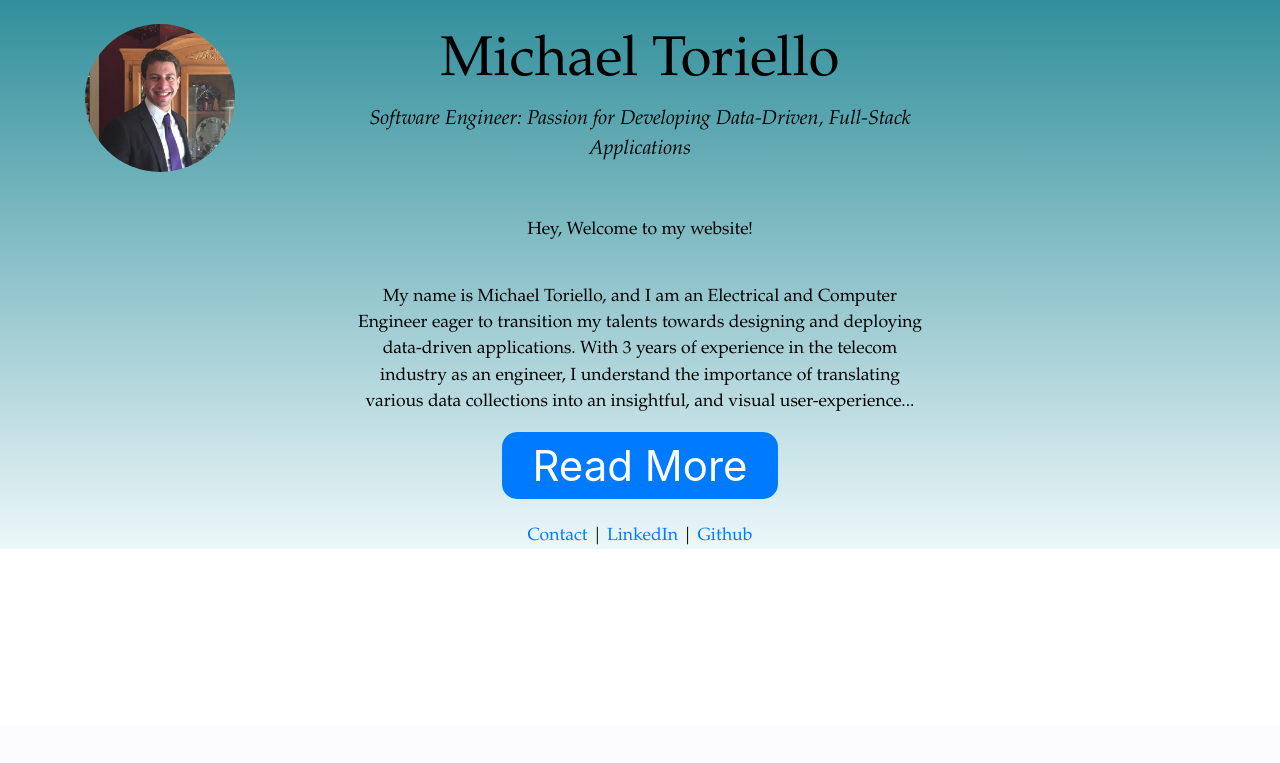
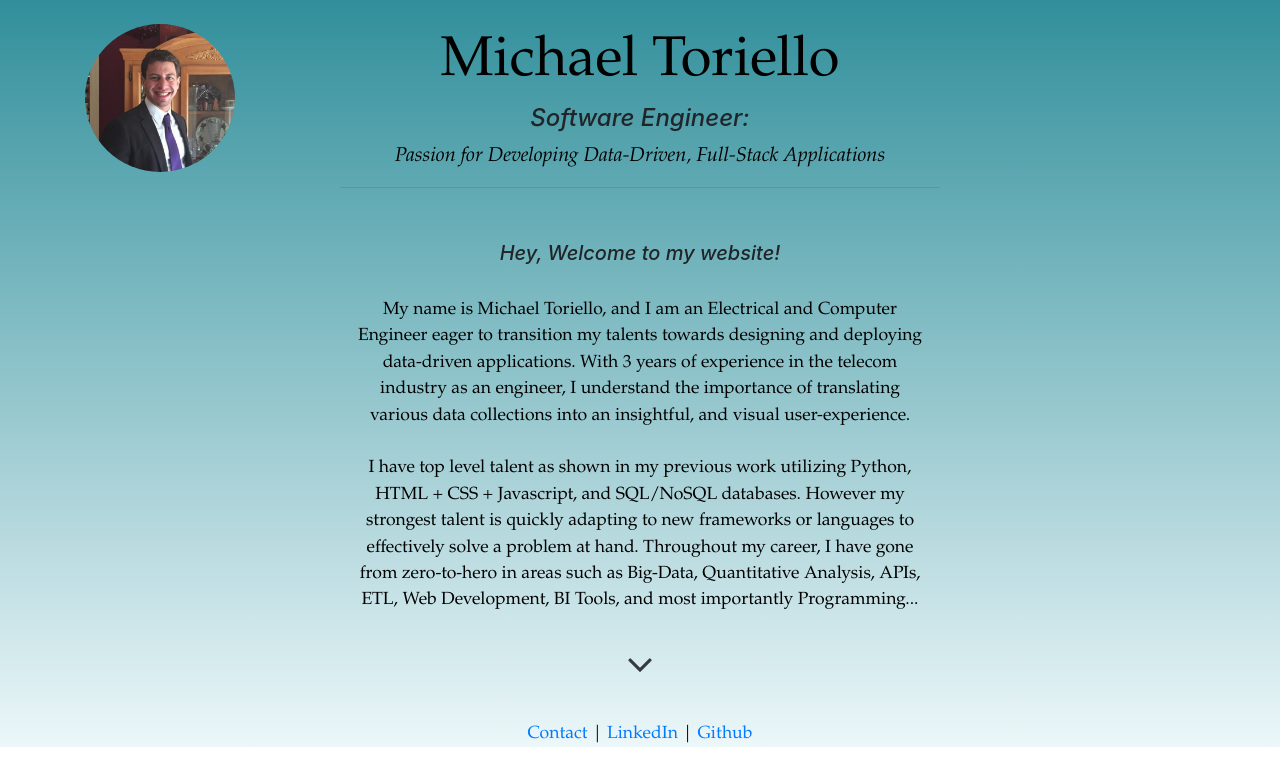
Before and after one commit to mtoriello0725/Django_mysite, a Django app: page / in a window 1280 px wide. Shown: the part 75-838 px from the top of the page. Before the commit the page ends 624 px from the top, so only its background shows below. Run offline with Django 3.2, Linux system fonts and the light colour scheme; some libraries are stand-ins or nearby versions.

Commit message:
added more content to read more. Also modified button for read more.

```diff
--- a/personal/templates/personal/home.html
+++ b/personal/templates/personal/home.html
@@ -7,22 +7,28 @@
 <div class="jumbotron vertical-center">
   <div class="container container-fluid">
     <h4 class="display-4">Michael Toriello</h4>
-    <p id="description" class="lead font-italic">Software Engineer: Passion for Developing Data-Driven, Full-Stack Applications</p>
+    <h4 class="display-5 font-italic">Software Engineer:</h4><p class="lead font-italic">Passion for Developing Data-Driven, Full-Stack Applications</p>
   </div>
+  <hr>
 </div>
 <div class='container-fluid vertical-center'>
-  <p class="home-text">Hey, Welcome to my website!</p>
+  <h5 class="font-italic font-bold">Hey, Welcome to my website!</h5>
   <br>
   <p class="home-text">
-    My name is Michael Toriello, and I am an Electrical and Computer Engineer eager to transition my talents towards designing and deploying data-driven applications. With 3 years of experience in the telecom industry as an engineer, I understand the importance of translating various data collections into an insightful, and visual user-experience.<span id="dots">..</span></p>
+    My name is Michael Toriello, and I am an Electrical and Computer Engineer eager to transition my talents towards designing and deploying data-driven applications. With 3 years of experience in the telecom industry as an engineer, I understand the importance of translating various data collections into an insightful, and visual user-experience.<br><br>
+
+    I have top level talent as shown in my previous work utilizing Python, HTML + CSS + Javascript, and SQL/NoSQL databases. However my strongest talent is quickly adapting to new frameworks or languages to effectively solve a problem at hand. Throughout my career, I have gone from zero-to-hero in areas such as Big-Data, Quantitative Analysis, APIs, ETL, Web Development, BI Tools, and most importantly Programming.<span id="dots">..</span></p>
   <p class="home-text">
     <span id="more">
-      I have top level talent as shown in my previous work utilizing Python, HTML + CSS + Javascript, and SQL/NoSQL databases. However my strongest talent is quickly adapting to new frameworks or languages to effectively solve a problem at hand.
+      I started my professional career out of Rutgers University with a Bachelor's Degree in Electrical and Computer Engineering. Having interned at Verizon Wireless in Tempe, AZ, I decided to pursue a Network Engineering opportunity with Nokia. Throughout my 2.5 years there I became a subject matter expert traveling to Verizon offices to everage performance/simulation data and design antenna tower modification to impove the user experience.<br>
+
     </span>
   </p>
 </div>
 <div class="text-center">
-  <button onClick="readMore()" id="readMoreBtn" class="btn btn-primary">Read More</button>
+  <button onClick="readMore()" id="readMoreBtn" class="btn btn-xl btn-outline-dark ">
+    <span class="fa fa-angle-down icon-2x"  aria-hidden="true"></span>
+  </button>
 </div>
 
 <!-- {% include "personal/includes/htmlsnippet.html" %} -->
```
